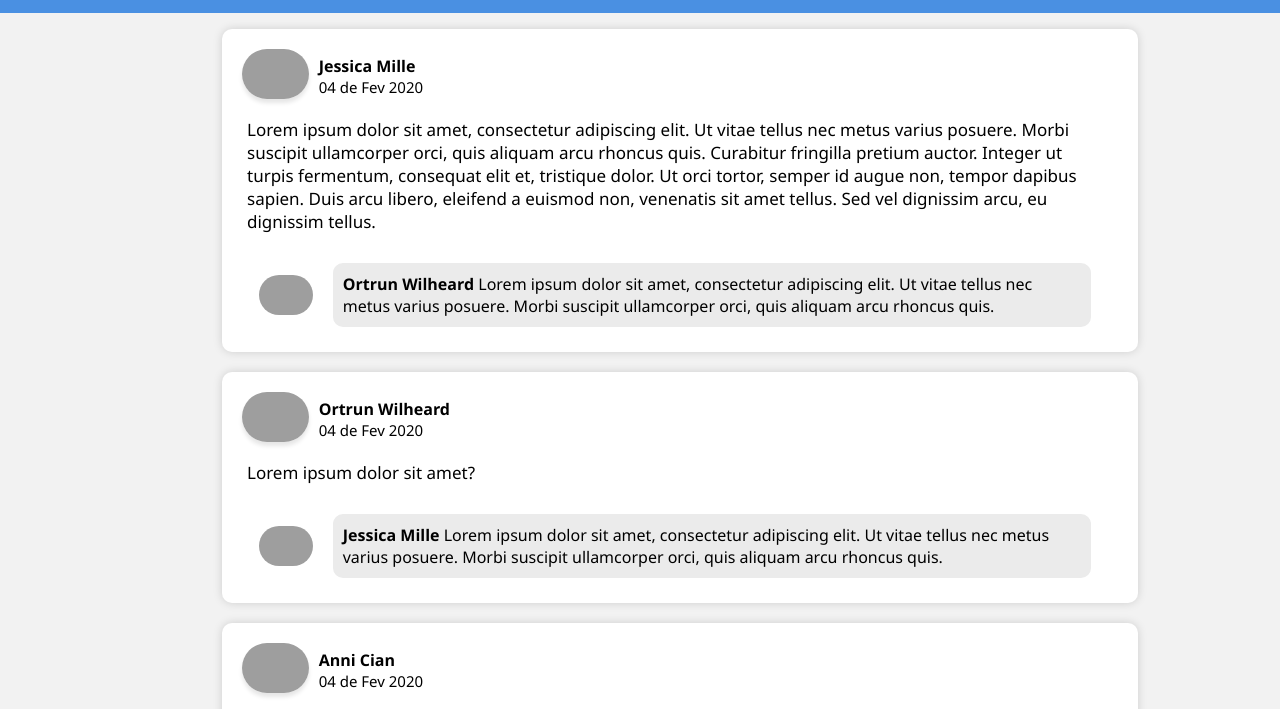
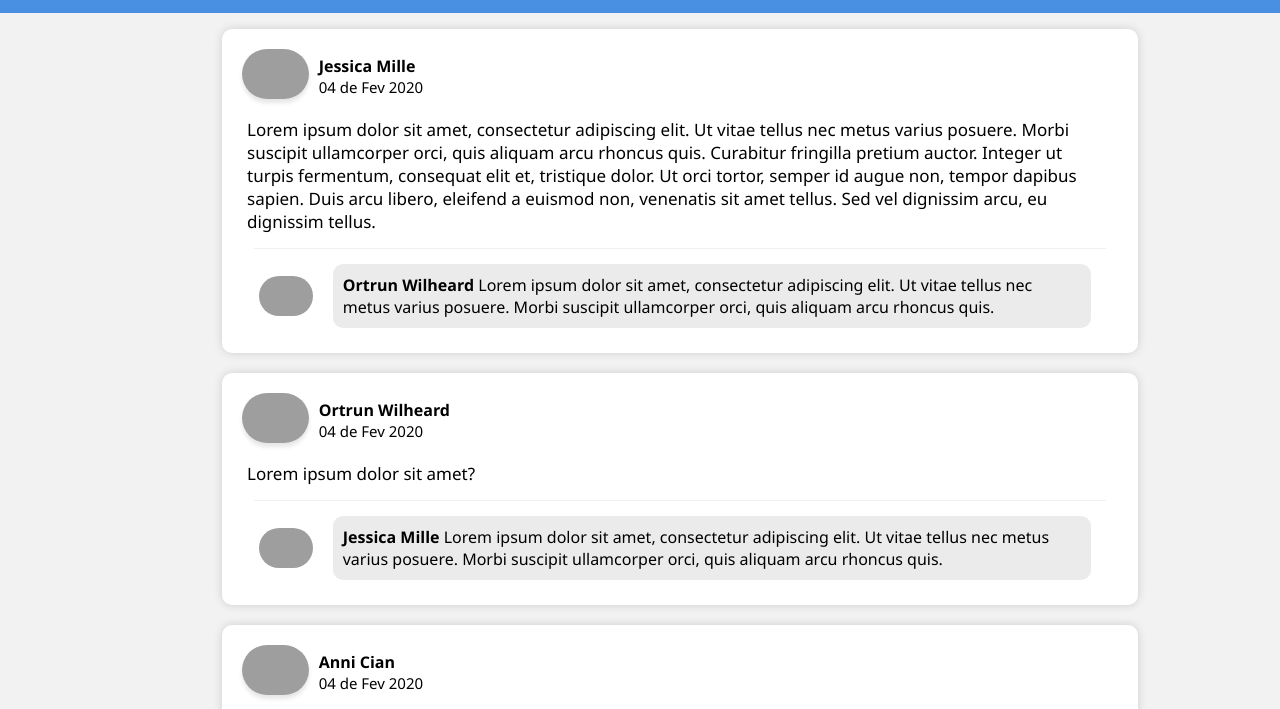
Before and after one commit to zawadneak/gostack-basic-react, a React app: page / in a window 1280 px wide. Shown: the part 87-796 px from the top of the page. Built offline with nearby package versions, Linux system fonts and the light colour scheme; grey boxes are pictures that could not be loaded.

Commit message:
Update postList.css

```diff
--- a/src/app/components/postList/postList.css
+++ b/src/app/components/postList/postList.css
@@ -64,6 +64,7 @@
 #comments{
   width: 95%;
   margin: 0 auto;
+  border-top: 1px solid #eeee;
 }
 
 #comments > p {
```
